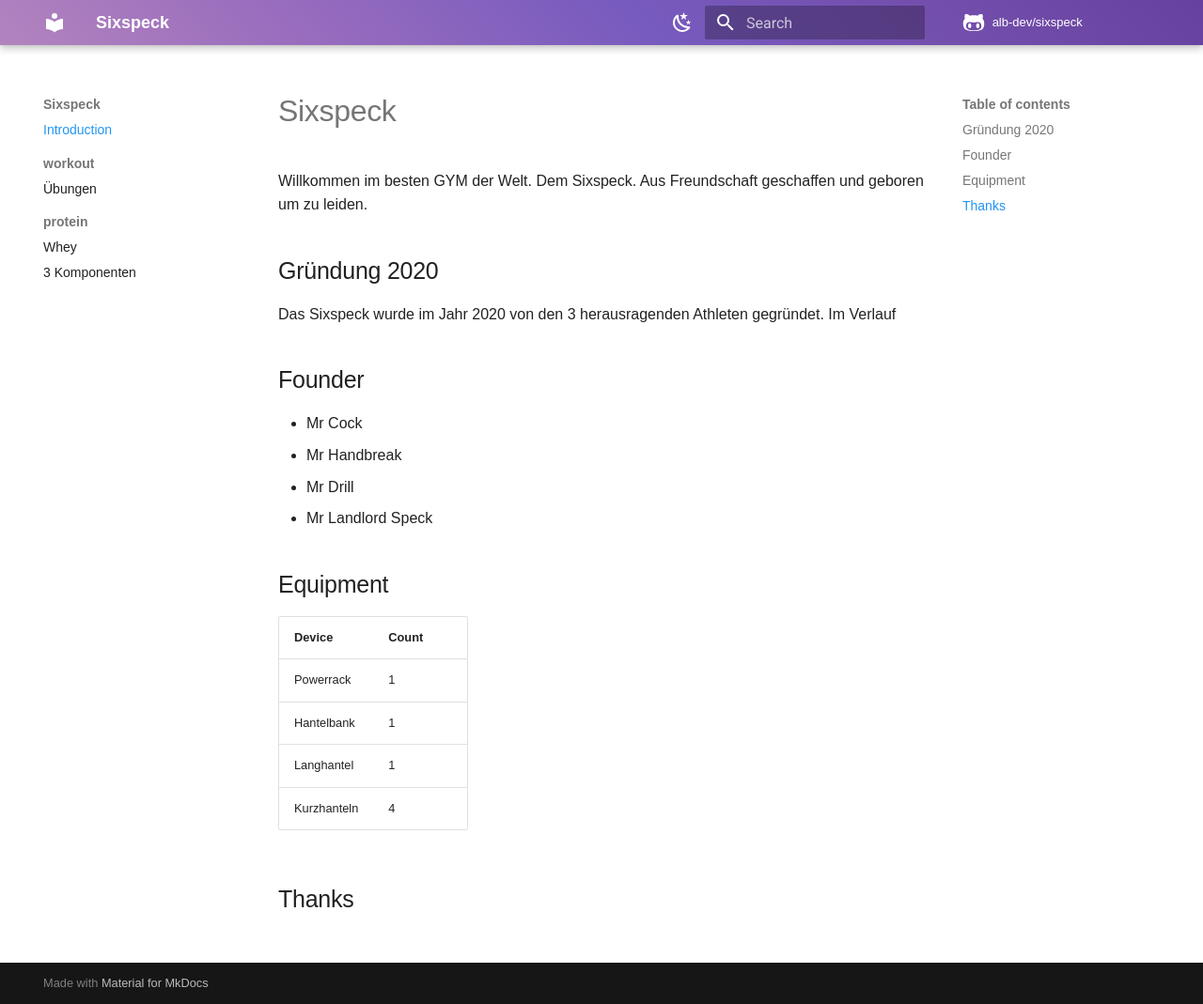
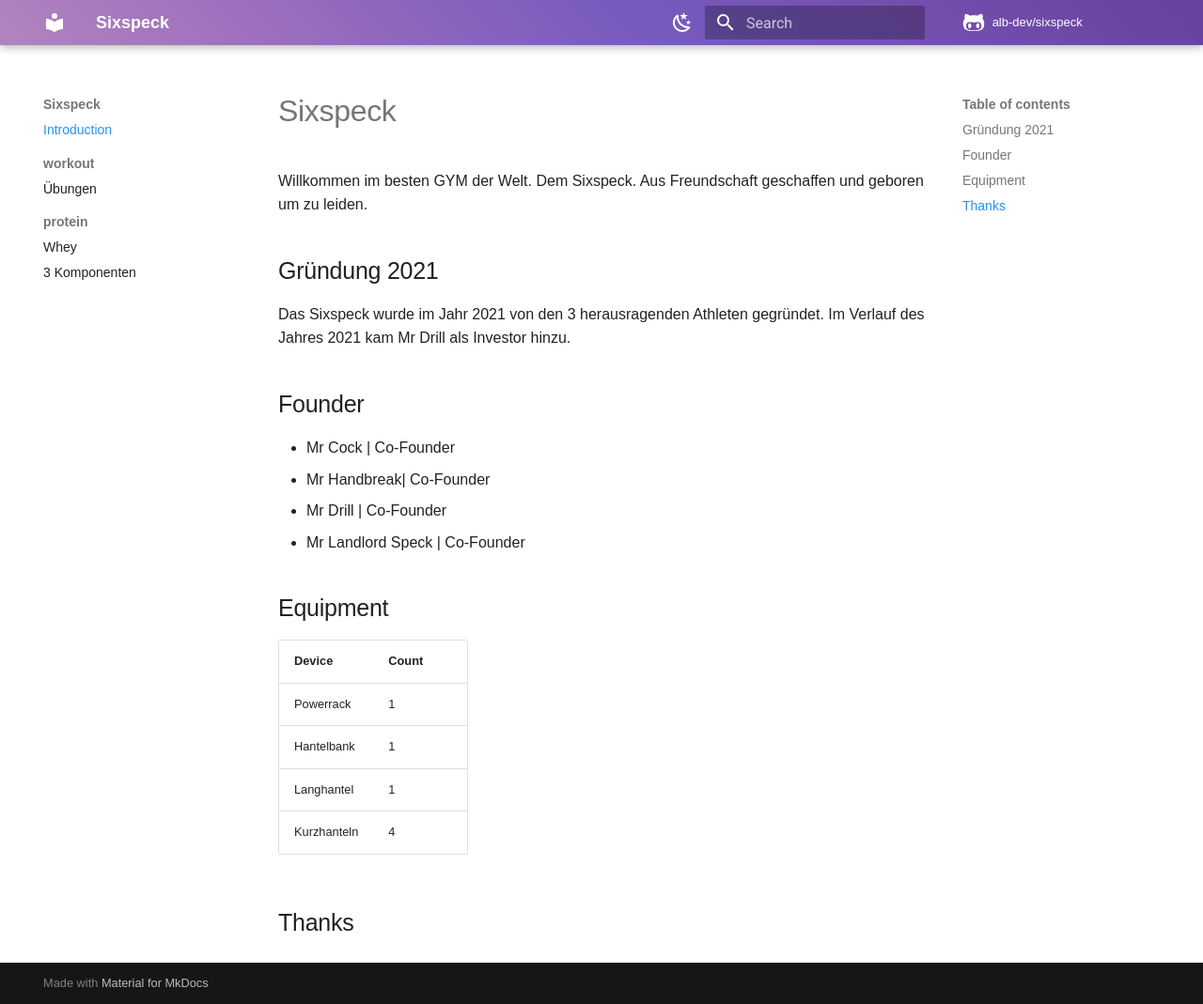
Before and after one commit to alb-dev/sixspeck, an MkDocs documentation site: the page built from docs/index.md, in a window 1280 px wide and 1069 px high. Shown: the whole window at 94% size. Built offline with MkDocs 1.6.1 and Material for MkDocs 9.7.7, drawn with Linux system fonts in a browser that asks for light colours; comment, search, counter and statistics services are not loaded.

Commit message:
updated history

```diff
--- a/docs/index.md
+++ b/docs/index.md
@@ -2,15 +2,15 @@
 
 Willkommen im besten GYM der Welt. Dem Sixspeck. Aus Freundschaft geschaffen und geboren um zu leiden.
 
-## Gründung 2020
+## Gründung 2021
 
-Das Sixspeck wurde im Jahr 2020 von den 3 herausragenden Athleten gegründet. Im Verlauf
+Das Sixspeck wurde im Jahr 2021 von den 3 herausragenden Athleten gegründet. Im Verlauf des Jahres 2021 kam Mr Drill als Investor hinzu.
 
 ## Founder
-- Mr Cock
-- Mr Handbreak
-- Mr Drill
-- Mr Landlord Speck
+- Mr Cock | Co-Founder
+- Mr Handbreak| Co-Founder
+- Mr Drill | Co-Founder
+- Mr Landlord Speck | Co-Founder
 
 ## Equipment
 
```
